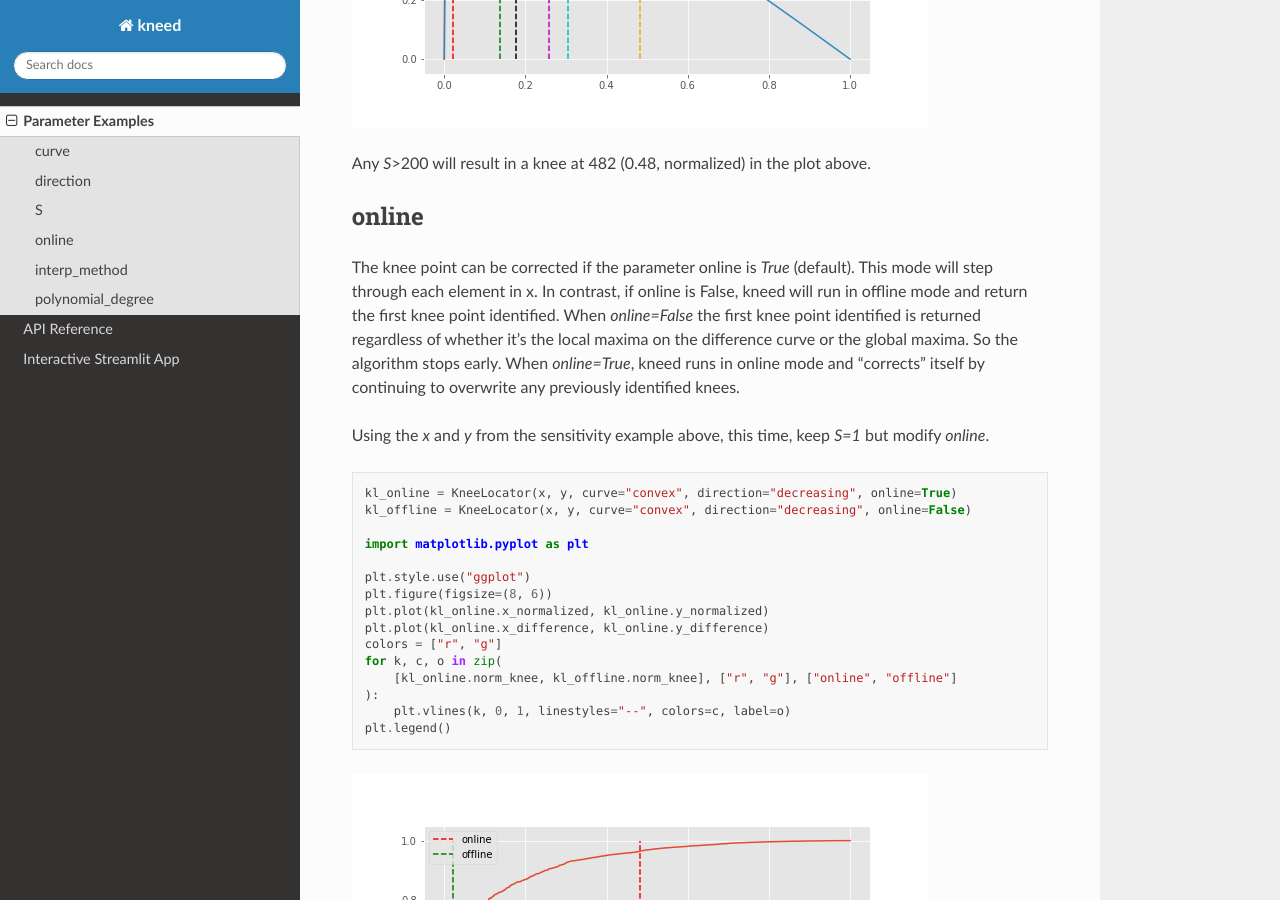
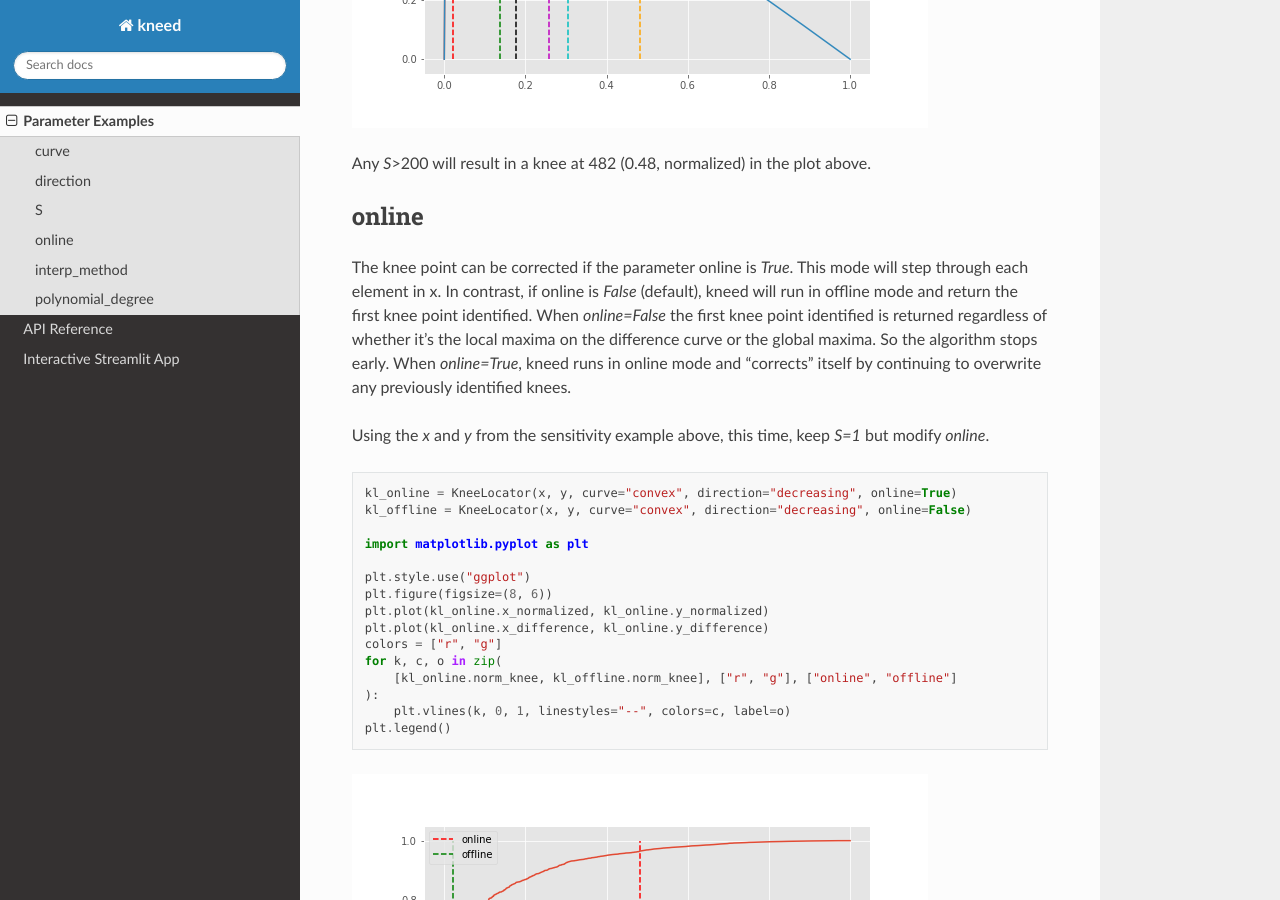
Before and after one commit to arvkevi/kneed, a Sphinx documentation site: the page built from docs/parameters.rst, in a window 1280 px wide and 900 px high, scrolled down 4136 px. Built offline with Sphinx 7.4.7 and the Read the Docs theme 2.0.0, drawn with Linux system fonts in a browser that asks for light colours.

```diff
--- a/docs/parameters.rst
+++ b/docs/parameters.rst
@@ -110,9 +110,9 @@ Any `S`>200 will result in a knee at 482 (0.48, normalized) in the plot above.
 online
 ------
 
-The knee point can be corrected if the parameter online is `True` (default). This mode will step through each element
+The knee point can be corrected if the parameter online is `True`. This mode will step through each element
 in x.
-In contrast, if online is False, kneed will run in offline mode and return the first knee point identified.
+In contrast, if online is `False` (default), kneed will run in offline mode and return the first knee point identified.
 When `online=False` the first knee point identified is returned regardless of whether it's the local maxima on the
 difference curve or the global maxima.
 So the algorithm stops early. When `online=True`, kneed runs in online mode and "corrects" itself by continuing to
```
